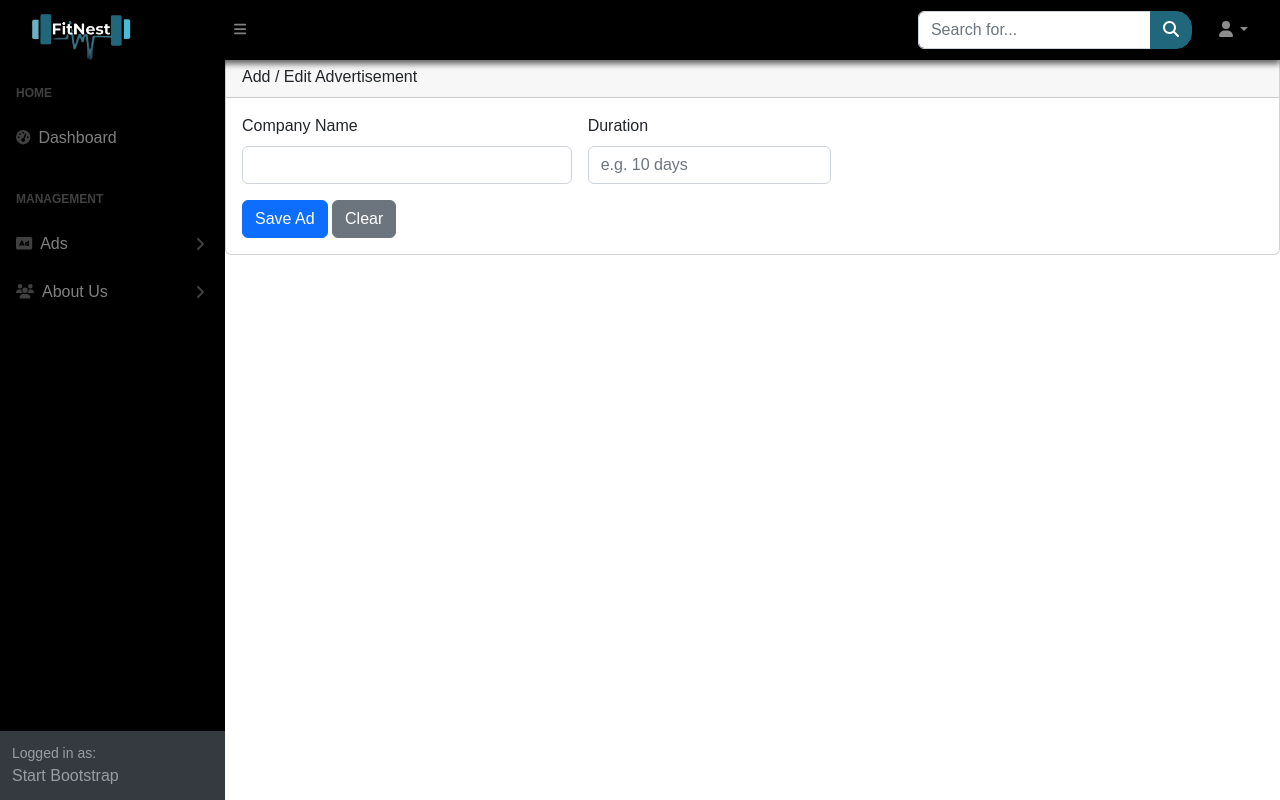
After one commit to Suman11Sharma/GYM-FitNest, a PHP site: page /SuperAdmin/Ads/create.php in a window 1280 px wide. The commit adds this page. Run offline with PHP 8.4, Linux system fonts and the light colour scheme; some libraries are stand-ins or nearby versions.

```diff
--- /dev/null
+++ b/SuperAdmin/Ads/create.php
@@ -0,0 +1,29 @@
+<?php require("../sidelayout.php"); ?>
+<div id="layoutSidenav_content">
+    <main>
+        <!-- Add/Edit Form -->
+        <div class="card mb-4">
+            <div class="card-header">Add / Edit Advertisement</div>
+            <div class="card-body">
+                <form id="adsForm">
+                    <div class="row g-3">
+                        <div class="col-md-4">
+                            <label for="companyName" class="form-label">Company Name</label>
+                            <input type="text" class="form-control" id="companyName" required>
+                        </div>
+                        <div class="col-md-3">
+                            <label for="duration" class="form-label">Duration</label>
+                            <input type="text" class="form-control" id="duration" placeholder="e.g. 10 days" required>
+                        </div>
+
+                    </div>
+                    <div class="mt-3">
+                        <button type="submit" class="btn btn-primary">Save Ad</button>
+                        <button type="reset" class="btn btn-secondary">Clear</button>
+                    </div>
+                </form>
+            </div>
+        </div>
+
+    </main>
+    <?php require("../assets/link.php"); ?>
--- a/SuperAdmin/Ads/edit.php
+++ b/SuperAdmin/Ads/edit.php
@@ -3,4 +3,4 @@
     <main>
         <h1>hello </h1>
     </main>
-    <?php require("../layouts/footer.php"); ?>
+    <?php require("../assets/link.php"); ?>
--- a/SuperAdmin/Ads/index.php
+++ b/SuperAdmin/Ads/index.php
@@ -130,4 +130,4 @@
             filterAndDisplay();
         </script>
     </main>
-    <?php require("../layouts/footer.php"); ?>
+    <?php require("../assets/link.php"); ?>
--- /dev/null
+++ b/SuperAdmin/assets/link.php
@@ -0,0 +1,17 @@
+</div>
+</div>
+<script src="../../assets/js/scripts.js"></script>
+<script src="../../assets/js/datatables-simple-demo.js"></script>
+<script src="https://cdnjs.cloudflare.com/ajax/libs/Chart.js/2.8.0/Chart.min.js" crossorigin="anonymous"></script>
+<script src="https://cdn.jsdelivr.net/npm/simple-datatables@7.1.2/dist/umd/simple-datatables.min.js"
+    crossorigin="anonymous"></script>
+<script src="https://cdn.jsdelivr.net/npm/bootstrap@5.3.6/dist/js/bootstrap.bundle.min.js"
+    integrity="sha384-j1CDi7MgGQ12Z7Qab0qlWQ/Qqz24Gc6BM0thvEMVjHnfYGF0rmFCozFSxQBxwHKO"
+    crossorigin="anonymous"></script>
+<script src="https://cdn.jsdelivr.net/npm/bootstrap@5.2.3/dist/js/bootstrap.bundle.min.js"
+    crossorigin="anonymous"></script>
+<script src="https://cdn.jsdelivr.net/npm/bootstrap@5.2.3/dist/js/bootstrap.bundle.min.js"></script>
+
+</body>
+
+</html>
--- a/SuperAdmin/sidelayout.php
+++ b/SuperAdmin/sidelayout.php
@@ -5,23 +5,40 @@
         <nav class="sb-sidenav accordion sb-sidenav-dark" id="sidenavAccordion">
             <div class="sb-sidenav-menu bg-dark">
                 <div class="nav">
-                    <div class="sb-sidenav-menu-heading">Core</div>
-                    <a class="nav-link" href="ads/index.php">
+                    <div class="sb-sidenav-menu-heading">Home</div>
+                    <a class="nav-link" href="../superAdminPage.php">
                         <div class="sb-nav-link-icon"><i class="fas fa-tachometer-alt"></i></div>
                         Dashboard
                     </a>
-                    <div class="sb-sidenav-menu-heading">Interface</div>
+                    <div class="sb-sidenav-menu-heading">Management</div>
+
                     <a class="nav-link collapsed" href="#" data-bs-toggle="collapse"
-                        data-bs-target="#collapseLayouts" aria-expanded="false" aria-controls="collapseLayouts">
-                        <div class="sb-nav-link-icon"><i class="fas fa-columns"></i></div>
-                        Layouts
+                        data-bs-target="#collapseAds" aria-expanded="false" aria-controls="collapseAds">
+                        <div class="sb-nav-link-icon"><i class="fas fa-ad"></i></div>
+                        Ads
                         <div class="sb-sidenav-collapse-arrow"><i class="fas fa-angle-down"></i></div>
                     </a>
-                    <div class="collapse" id="collapseLayouts" aria-labelledby="headingOne"
-                        data-bs-parent="#sidenavAccordion">
+
+                    <div class="collapse" id="collapseAds" aria-labelledby="headingAds" data-bs-parent="#sidenavAccordion">
                         <nav class="sb-sidenav-menu-nested nav">
-                            <a class="nav-link" href="superAdminPage.php">Static Navigation</a>
-                            <a class="nav-link" href="layout-sidenav-light.html">Light Sidenav</a>
+                            <a class="nav-link" href="index.php">Index</a>
+                            <a class="nav-link" href="create.php">Create</a>
+                            <a class="nav-link" href="edit.php">Edit</a>
+                        </nav>
+                    </div>
+
+                    <a class="nav-link collapsed" href="#" data-bs-toggle="collapse"
+                        data-bs-target="#collapseAboutUs" aria-expanded="false" aria-controls="collapseAboutUs">
+                        <div class="sb-nav-link-icon"><i class="fas fa-users"></i></div>
+                        About Us
+                        <div class="sb-sidenav-collapse-arrow"><i class="fas fa-angle-down"></i></div>
+                    </a>
+
+                    <div class="collapse" id="collapseAboutUs" aria-labelledby="headingAboutUs" data-bs-parent="#sidenavAccordion">
+                        <nav class="sb-sidenav-menu-nested nav">
+                            <a class="nav-link" href="index.php">Index</a>
+                            <a class="nav-link" href="create.php">Create</a>
+                            <a class="nav-link" href="edit.php">Edit</a>
                         </nav>
                     </div>
                 </div>
```
Also changed, not shown: SuperAdmin/superAdminPage.php (+29 -11 lines).
